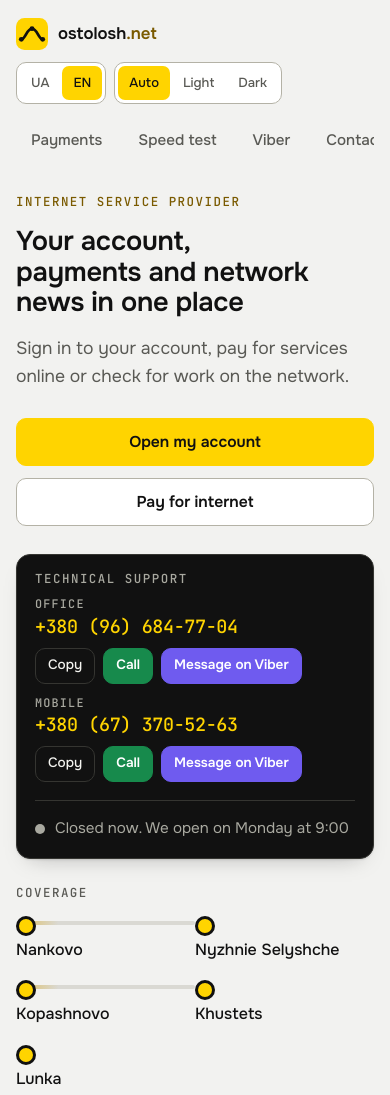
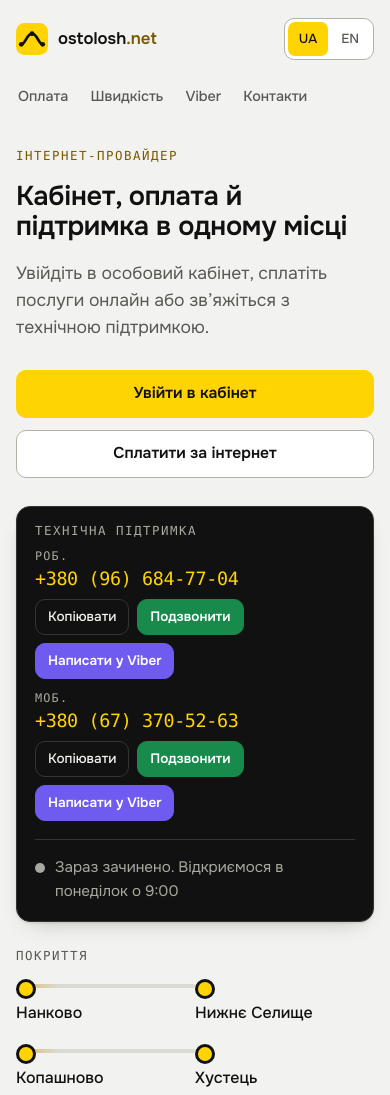
Before and after one commit to OstoloshNet/Ostolosh.net, a plain HTML site: page index.html in a window 390 px wide. Shown: the top 1095 px of the page. Drawn offline with Linux system fonts and the light colour scheme; a web font is replaced by a local one.

Commit message:
Improve site: SEO tags, payment purpose, simpler header
- Pause the 30-minute Facebook news sync while the news section is hidden,
  and stop promising news in the hero text.
- Add a "payment purpose" line to the bank details (included in "Copy all")
  with a reminder to add the contract number and surname.
- Add a descriptive title, meta description, canonical URL, favicon,
  apple-touch-icon and an Open Graph preview image.
- Open the site in Ukrainian unless the visitor picked English.
- Remove the theme switcher (the page follows the device setting) and let
  the menu wrap instead of hiding items off-screen on phones.
- Add the missing </head><body>, drop leftover generator markup and one
  of three web fonts.

Co-Authored-By: Claude Opus 5.5 <noreply@anthropic.com>
Claude-Session: https://claude.ai/code/session_017gCBn9QfNbTE4GTn43vQGy

```diff
--- a/index.html
+++ b/index.html
@@ -4,13 +4,28 @@
 <meta charset="utf-8">
 <meta name="viewport" content="width=device-width, initial-scale=1, viewport-fit=cover">
 <meta name="color-scheme" content="light dark">
-<style>:root{color-scheme:light}[hidden]{display:none!important}img{max-width:100%}</style>
-<title>Ostolosh.net</title>
-<meta name="claude:viewport-fit-sides" content="cover">
+<title>Ostolosh.net — інтернет у Нанкові, Нижньому Селищі, Копашнові, Хустці та Лунці</title>
+<meta name="description" content="Інтернет-провайдер Ostolosh.net: особовий кабінет, оплата онлайн і за реквізитами, пункти оплати в селах, телефони технічної підтримки та години роботи.">
+<link rel="canonical" href="https://ostolosh.net/">
+<link rel="icon" href="favicon.svg" type="image/svg+xml">
+<link rel="apple-touch-icon" href="apple-touch-icon.png">
+<meta name="theme-color" content="#FFD400">
+<meta property="og:type" content="website">
+<meta property="og:locale" content="uk_UA">
+<meta property="og:site_name" content="Ostolosh.net">
+<meta property="og:url" content="https://ostolosh.net/">
+<meta property="og:title" content="Ostolosh.net — інтернет-провайдер">
+<meta property="og:description" content="Особовий кабінет, оплата послуг і технічна підтримка: +380 (96) 684-77-04.">
+<meta property="og:image" content="https://ostolosh.net/og.png">
+<meta property="og:image:width" content="1200">
+<meta property="og:image:height" content="630">
+<meta name="twitter:card" content="summary_large_image">
 <link rel="preconnect" href="https://fonts.googleapis.com">
 <link rel="preconnect" href="https://fonts.gstatic.com" crossorigin>
-<link rel="stylesheet" href="https://fonts.googleapis.com/css2?family=JetBrains+Mono:wght@400;500&family=Onest:wght@400;500;600&family=Unbounded:wght@500;600&display=swap">
+<link rel="stylesheet" href="https://fonts.googleapis.com/css2?family=Onest:wght@400;500;600&family=Unbounded:wght@500;600&display=swap">
 <style>
+[hidden] { display: none !important; }
+img { max-width: 100%; }
 /* Layout: one calm column of cards. A fibre line linking four villages runs under the hero, and payment points are grouped by village. */
 :root {
   --bg: #F2F2F0;
@@ -37,10 +52,10 @@
   --viber-solid: #6F5BEF;
   --f-display: "Unbounded", "Onest", system-ui, sans-serif;
   --f-body: "Onest", system-ui, -apple-system, "Segoe UI", sans-serif;
-  --f-mono: "JetBrains Mono", ui-monospace, "SFMono-Regular", Menlo, monospace;
+  --f-mono: ui-monospace, "SFMono-Regular", "Cascadia Mono", Consolas, Menlo, monospace;
 }
 @media (prefers-color-scheme: dark) {
-  :root:not([data-theme="light"]) {
+  :root {
     --bg: #0A0A0A;
     --surface: #151515;
     --ink: #F4F4F0;
@@ -63,29 +78,6 @@
     --viber: #8A78FF;
     color-scheme: dark;
   }
-}
-:root[data-theme="dark"] {
-  --bg: #0A0A0A;
-  --surface: #151515;
-  --ink: #F4F4F0;
-  --muted: #A5A59C;
-  --line: #2B2B27;
-  --edge: #45453E;
-  --band: #121211;
-  --shadow: none;
-  --accent: #FFD400;
-  --accent-ink: #0A0A0A;
-  --accent-soft: #2B2400;
-  --accent-text: #FFD400;
-  --focus: #FFD400;
-  --signal: #FFD400;
-  --panel: #1B1B18;
-  --panel-ink: #F4F4F0;
-  --panel-muted: #A5A59C;
-  --panel-line: #3A3A34;
-  --ok: #5BD08F;
-  --viber: #8A78FF;
-  color-scheme: dark;
 }
 
 * { box-sizing: border-box; }
@@ -116,8 +108,7 @@ h1, h2 { font-family: var(--f-display); font-weight: 600; text-wrap: balance; le
 .seg { display: inline-flex; border: 1px solid var(--edge); border-radius: 10px; background: var(--surface); padding: 3px; gap: 2px; }
 .seg button { font: 500 0.82rem/1 var(--f-body); color: var(--muted); background: transparent; border: 0; border-radius: 7px; padding: 8px 11px; cursor: pointer; min-height: 34px; }
 .seg button[aria-pressed="true"] { background: var(--accent); color: var(--accent-ink); }
-.nav { display: flex; gap: 6px; overflow-x: auto; padding-block: 10px; scrollbar-width: none; }
-.nav::-webkit-scrollbar { display: none; }
+.nav { display: flex; flex-wrap: wrap; gap: 6px; padding-block: 10px; }
 .nav a { white-space: nowrap; text-decoration: none; color: var(--muted); font-weight: 500; font-size: 0.95rem; padding: 8px 14px; border-radius: 999px; border: 1px solid transparent; }
 .nav a:hover { color: var(--ink); border-color: var(--line); background: var(--surface); }
 
@@ -279,6 +270,8 @@ footer { margin-top: 64px; padding-top: 22px; border-top: 1px solid var(--line);
   section { padding: 18px 14px; border-radius: 16px; margin-top: 20px; }
   .card { padding: 18px; }
   .card.post { padding: 0; }
+  .nav { gap: 2px; margin-inline: -8px; }
+  .nav a { padding: 8px 9px; font-size: 0.9rem; }
   .route { grid-template-columns: repeat(2, minmax(0, 1fr)); }
   .route li:nth-child(2n)::after { display: none; }
   .req > div { grid-template-columns: minmax(0, 1fr) auto; }
@@ -293,6 +286,8 @@ footer { margin-top: 64px; padding-top: 22px; border-top: 1px solid var(--line);
   .route li::after { animation: none; background: var(--line); }
 }
 </style>
+</head>
+<body>
 
 <div class="wrap">
   <header class="top">
@@ -304,11 +299,6 @@ footer { margin-top: 64px; padding-top: 22px; border-top: 1px solid var(--line);
       <div class="seg" role="group" data-i18n-aria="langLabel" id="langSeg">
         <button type="button" data-lang="uk" aria-pressed="true">UA</button>
         <button type="button" data-lang="en" aria-pressed="false">EN</button>
-      </div>
-      <div class="seg" role="group" data-i18n-aria="themeLabel" id="themeSeg">
-        <button type="button" data-theme-set="auto" data-i18n="themeAuto" aria-pressed="true">Авто</button>
-        <button type="button" data-theme-set="light" data-i18n="themeLight" aria-pressed="false">Світла</button>
-        <button type="button" data-theme-set="dark" data-i18n="themeDark" aria-pressed="false">Темна</button>
       </div>
     </div>
   </header>
@@ -324,8 +314,8 @@ footer { margin-top: 64px; padding-top: 22px; border-top: 1px solid var(--line);
     <div class="hero">
       <div>
         <p class="eyebrow" data-i18n="heroEye">Інтернет-провайдер</p>
-        <h1 data-i18n="heroH1">Рахунок, оплата й новини мережі в одному місці</h1>
-        <p class="lead" data-i18n="heroLead">Увійдіть в особовий кабінет, сплатіть послуги онлайн або дізнайтеся про роботи на мережі.</p>
+        <h1 data-i18n="heroH1">Кабінет, оплата й підтримка в одному місці</h1>
+        <p class="lead" data-i18n="heroLead">Увійдіть в особовий кабінет, сплатіть послуги онлайн або зв’яжіться з технічною підтримкою.</p>
         <div class="cta">
           <a class="btn primary" id="cabinetBtn" href="http://cabinet.ostolosh.net" target="_blank" rel="noopener" data-i18n="ctaCabinet">Увійти в кабінет</a>
           <a class="btn" href="#pay" data-i18n="ctaPay">Сплатити за інтернет</a>
@@ -391,7 +381,9 @@ footer { margin-top: 64px; padding-top: 22px; border-top: 1px solid var(--line);
             <div><dt data-i18n="rCode">ЄДРПОУ</dt><dd class="mono" id="rv2">3234120698</dd><dd><button type="button" class="btn small" data-copy-from="rv2" data-i18n="copy">Копіювати</button></dd></div>
             <div><dt>IBAN</dt><dd class="mono" id="rv3">UA663052990000026001013601971</dd><dd><button type="button" class="btn small" data-copy-from="rv3" data-i18n="copy">Копіювати</button></dd></div>
             <div><dt data-i18n="rBank">Банк</dt><dd id="rv4" data-i18n="bankName">АТ КБ «ПриватБанк»</dd><dd><button type="button" class="btn small" data-copy-from="rv4" data-i18n="copy">Копіювати</button></dd></div>
+            <div><dt data-i18n="rPurpose">Призначення платежу</dt><dd id="rv5">Оплата за інтернет, договір №</dd><dd><button type="button" class="btn small" data-copy-from="rv5" data-i18n="copy">Копіювати</button></dd></div>
           </dl>
+          <p class="note" data-i18n="purposeHint">У призначенні платежу обов’язково допишіть номер договору та прізвище абонента, інакше ми не зможемо зарахувати оплату.</p>
         </div>
       </div>
       <h3 style="margin-top:32px" data-i18n="pointsT">Де сплатити поруч</h3>
@@ -517,11 +509,11 @@ footer { margin-top: 64px; padding-top: 22px; border-top: 1px solid var(--line);
 
   var I18N = {
     uk: {
-      langLabel: "Мова", themeLabel: "Колірна схема", themeAuto: "Авто", themeLight: "Світла", themeDark: "Темна",
+      langLabel: "Мова",
       navNews: "Новини", navPay: "Оплата", navSpeed: "Швидкість", navComm: "Viber", navContact: "Контакти",
       heroEye: "Інтернет-провайдер",
-      heroH1: "Рахунок, оплата й новини мережі в одному місці",
-      heroLead: "Увійдіть в особовий кабінет, сплатіть послуги онлайн або дізнайтеся про роботи на мережі.",
+      heroH1: "Кабінет, оплата й підтримка в одному місці",
+      heroLead: "Увійдіть в особовий кабінет, сплатіть послуги онлайн або зв’яжіться з технічною підтримкою.",
       ctaCabinet: "Увійти в кабінет", ctaPay: "Сплатити за інтернет",
       supportT: "Технічна підтримка", copy: "Копіювати", copied: "Скопійовано", copyFail: "Виділено, натисніть Ctrl+C", call: "Подзвонити", copyAll: "Копіювати все",
       openNow: "Зараз відчинено, до {t}", closedToday: "Зараз зачинено. Відкриємося сьогодні о {t}", closedNext: "Зараз зачинено. Відкриємося {d} о {t}",
@@ -534,7 +526,8 @@ footer { margin-top: 64px; padding-top: 22px; border-top: 1px solid var(--line);
       s2: "Нагадуємо: сплатити за послуги можна онлайн, у відділеннях пошти й на терміналах.",
       s3: "Служба підтримки працює з понеділка по суботу. Телефон указано на сайті.",
       payT: "Оплата послуг", paySub: "Онлайн, за реквізитами або готівкою в найближчому пункті.",
-      open: "Відкрити ↗", payNow: "Сплатити ↗", reqT: "За реквізитами", rRecipient: "Одержувач", rCode: "ЄДРПОУ", rBank: "Банк", bankName: "АТ КБ «ПриватБанк»",
+      open: "Відкрити ↗", payNow: "Сплатити ↗", reqT: "За реквізитами", rRecipient: "Одержувач", rCode: "ЄДРПОУ", rBank: "Банк", bankName: "АТ КБ «ПриватБанк»", rPurpose: "Призначення платежу",
+      purposeHint: "У призначенні платежу обов’язково допишіть номер договору та прізвище абонента, інакше ми не зможемо зарахувати оплату.",
       pointsT: "Де сплатити поруч", pointsSub: "Нова Пошта, Укрпошта та термінали самообслуговування.",
       noPoints: "Пунктів оплати в селі поки немає. Сплатіть онлайн або зателефонуйте в підтримку.", np: "Нова Пошта", up: "Укрпошта", term: "Термінал", branch: "відділення №",
       speedT: "Перевірка швидкості", speedSub: "Зробіть заміри, перш ніж звертатися в підтримку: так ми швидше знайдемо причину.",
@@ -558,11 +551,11 @@ footer { margin-top: 64px; padding-top: 22px; border-top: 1px solid var(--line);
       dayAt: ["в неділю", "в понеділок", "у вівторок", "в середу", "в четвер", "в п’ятницю", "в суботу"]
     },
     en: {
-      langLabel: "Language", themeLabel: "Colour scheme", themeAuto: "Auto", themeLight: "Light", themeDark: "Dark",
+      langLabel: "Language",
       navNews: "News", navPay: "Payments", navSpeed: "Speed test", navComm: "Viber", navContact: "Contacts",
       heroEye: "Internet service provider",
-      heroH1: "Your account, payments and network news in one place",
-      heroLead: "Sign in to your account, pay for services online or check for work on the network.",
+      heroH1: "Your account, payments and support in one place",
+      heroLead: "Sign in to your account, pay for services online or contact technical support.",
       ctaCabinet: "Open my account", ctaPay: "Pay for internet",
       supportT: "Technical support", copy: "Copy", copied: "Copied", copyFail: "Selected, press Ctrl+C", call: "Call", copyAll: "Copy all",
       openNow: "Open now, until {t}", closedToday: "Closed now. We open today at {t}", closedNext: "Closed now. We open {d} at {t}",
@@ -575,7 +568,8 @@ footer { margin-top: 64px; padding-top: 22px; border-top: 1px solid var(--line);
       s2: "Reminder: you can pay online, at post offices and at self-service terminals.",
       s3: "Support is available Monday to Saturday. The phone number is on this page.",
       payT: "Payments", paySub: "Online, by bank details, or in cash at the nearest point.",
-      open: "Open ↗", payNow: "Pay ↗", reqT: "Bank details", rRecipient: "Recipient", rCode: "Tax ID", rBank: "Bank", bankName: "PrivatBank JSC CB",
+      open: "Open ↗", payNow: "Pay ↗", reqT: "Bank details", rRecipient: "Recipient", rCode: "Tax ID", rBank: "Bank", bankName: "PrivatBank JSC CB", rPurpose: "Payment purpose",
+      purposeHint: "Keep the purpose in Ukrainian and add your contract number and surname, otherwise we cannot match the payment to your account.",
       pointsT: "Where to pay nearby", pointsSub: "Nova Poshta, Ukrposhta and self-service terminals.",
       noPoints: "No payment points in this village yet. Pay online or call support.", np: "Nova Poshta", up: "Ukrposhta", term: "Terminal", branch: "branch #",
       speedT: "Speed test", speedSub: "Measure before you contact support. It helps us find the cause faster.",
@@ -635,9 +629,7 @@ footer { margin-top: 64px; padding-top: 22px; border-top: 1px solid var(--line);
   };
 
   var lang = store.get("ost-lang");
-  if (lang !== "uk" && lang !== "en") lang = String(navigator.language || "uk").toLowerCase().indexOf("en") === 0 ? "en" : "uk";
-  var theme = store.get("ost-theme");
-  if (["auto", "light", "dark"].indexOf(theme) < 0) theme = "auto";
+  if (lang !== "en") lang = "uk";
   var newsItems = null, newsLive = false;
 
   function t(k, vars) {
@@ -653,14 +645,6 @@ footer { margin-top: 64px; padding-top: 22px; border-top: 1px solid var(--line);
     if (cls) e.className = cls;
     if (text != null) e.textContent = text;
     return e;
-  }
-
-  /* Theme */
-  function applyTheme(m) {
-    theme = m;
-    var r = document.documentElement;
-    if (m === "auto") r.removeAttribute("data-theme"); else r.setAttribute("data-theme", m);
-    $$("[data-theme-set]").forEach(function (b) { b.setAttribute("aria-pressed", String(b.dataset.themeSet === m)); });
   }
 
   /* Opening hours (Kyiv time) */
@@ -845,12 +829,11 @@ footer { margin-top: 64px; padding-top: 22px; border-top: 1px solid var(--line);
     var b = e.target.closest("button");
     if (!b) return;
     if (b.dataset.lang) { store.set("ost-lang", b.dataset.lang); applyLang(b.dataset.lang); return; }
-    if (b.dataset.themeSet) { store.set("ost-theme", b.dataset.themeSet); applyTheme(b.dataset.themeSet); return; }
     var text = null;
     if (b.dataset.copy) text = b.dataset.copy;
     else if (b.dataset.copyFrom) text = $("#" + b.dataset.copyFrom).textContent.trim();
     else if (b.id === "copyAll") {
-      text = [1, 2, 3, 4].map(function (i) { return $("#rv" + i).textContent.trim(); }).join("\n");
+      text = [1, 2, 3, 4, 5].map(function (i) { return $("#rv" + i).textContent.trim(); }).join("\n");
     }
     if (text == null) return;
     copyText(text).then(function (ok) {
@@ -879,7 +862,6 @@ footer { margin-top: 64px; padding-top: 22px; border-top: 1px solid var(--line);
   }
 
   $("#year").textContent = new Date().getFullYear();
-  applyTheme(theme);
   applyLang(lang);
   loadNews();
   setInterval(renderStatus, 60000);
```
Also changed, not shown: apple-touch-icon.png (added), favicon.svg (added), og.png (added), 1 other file.
